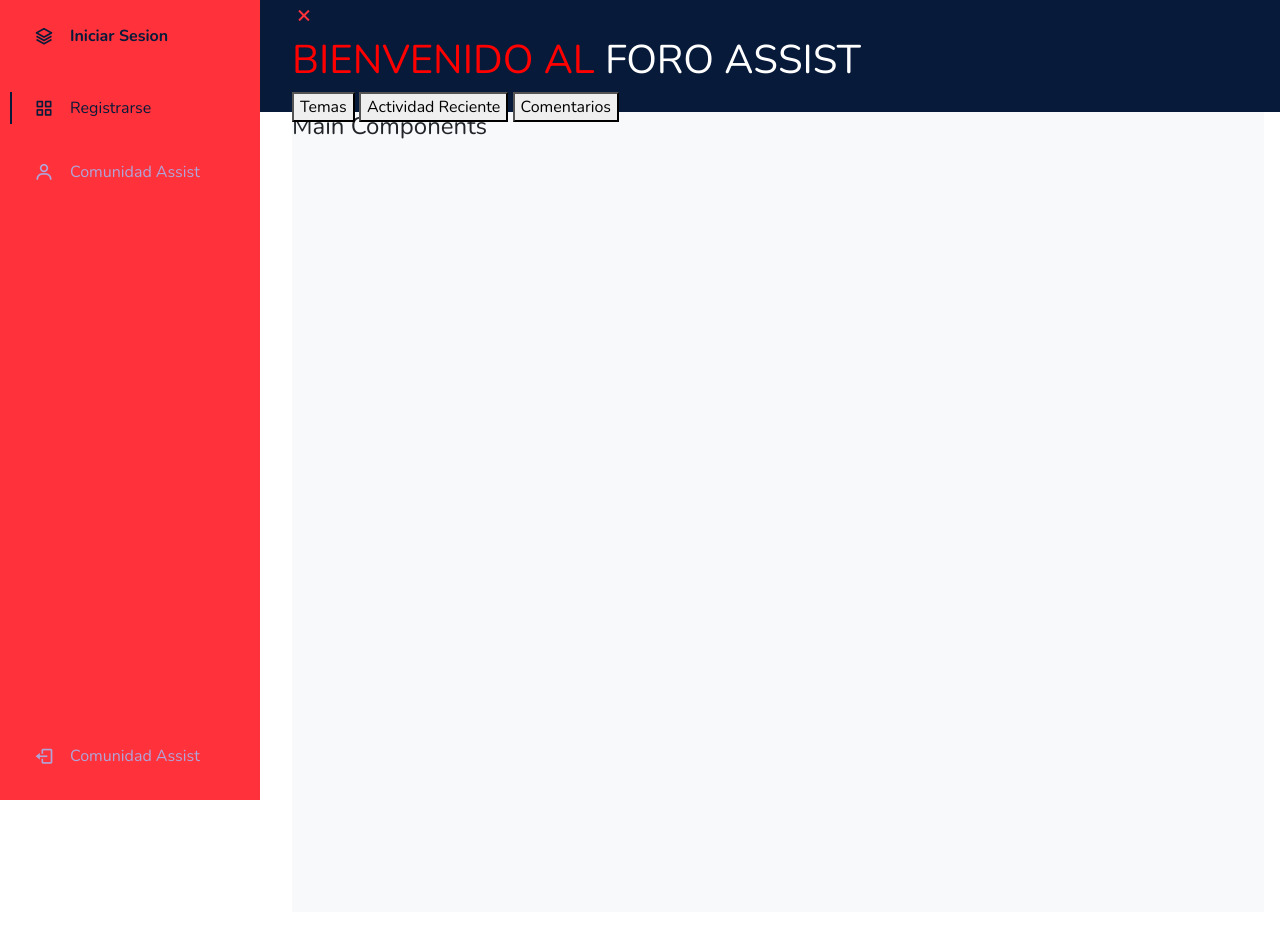
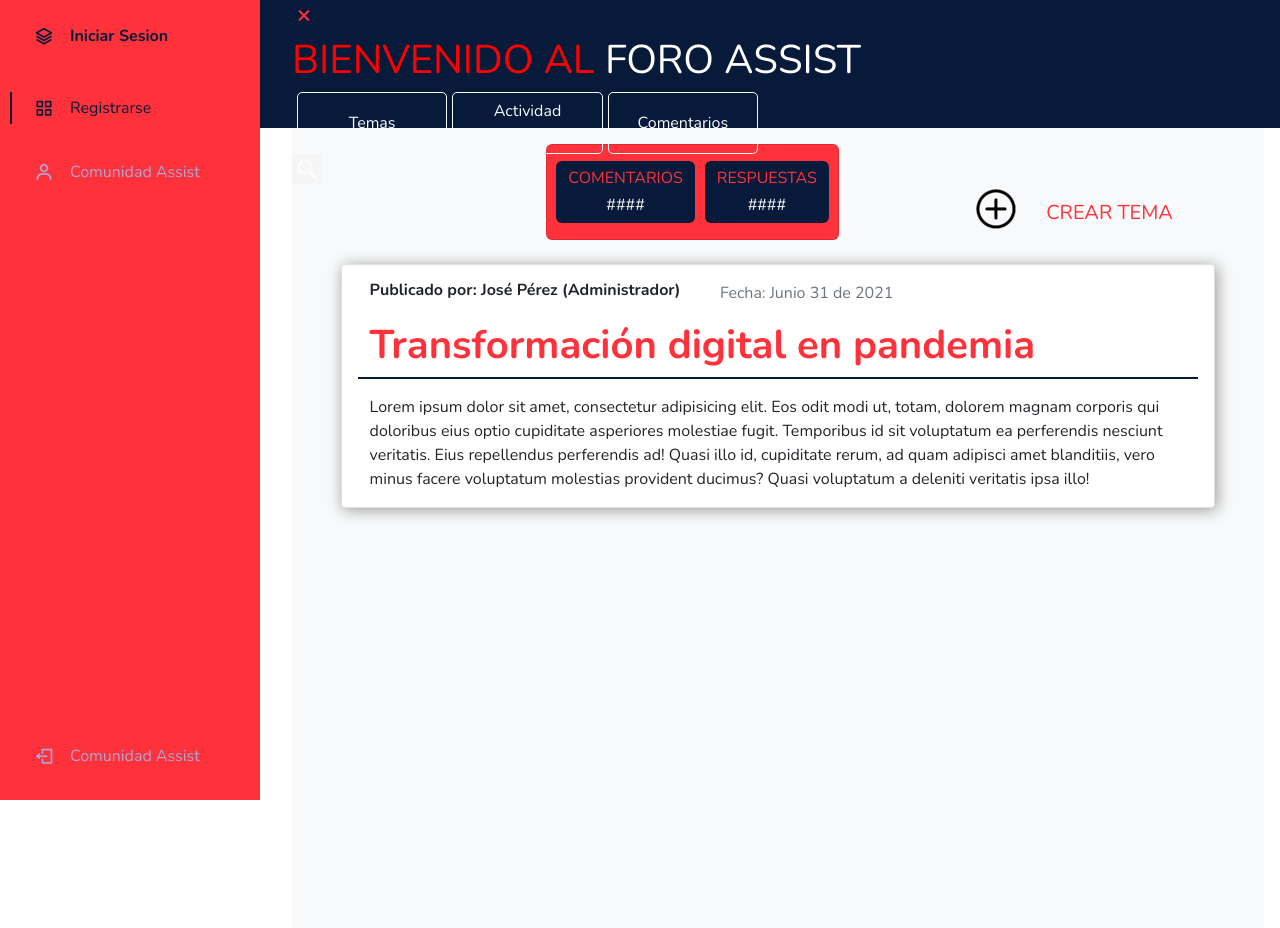
Before and after one commit to erickdara/foro, a PHP site: page / in a window 1280 px wide. Before the commit the page ends 800 px from the top, so only its background shows below. Run offline with PHP 8.4, Linux system fonts and the light colour scheme.

Commit message:
Se implemento la pantalla de temas

```diff
--- a/css/styles.css
+++ b/css/styles.css
@@ -1,7 +1,7 @@
 @import url("https://fonts.googleapis.com/css2?family=Nunito:wght@400;600;700&display=swap");
 
 :root {
-  --header-height: 6rem;
+  --header-height: 7rem;
   --nav-width: 104px;
   --first-color: rgb(255 50 59);
   --first-color-light: #afa5d9;
@@ -184,3 +184,62 @@ a {
     padding-left: calc(var(--nav-width) + 188px);
   }
 }
+
+.btn-nav{
+  margin-left: 5px;
+  border-radius: 5px;
+}
+
+.btn-nav:hover{
+  background-color: rgb(255, 50, 59);
+  color: #fff;
+}
+
+.num-commentary, .num-answer{
+  background-color: rgb(7, 26, 57);
+  margin-left: 5px;
+  margin-right: 5px;
+  border-radius: 6px;
+}
+
+.titulo{
+  color: rgb(255 50 59);
+}
+
+.info{
+  background-color: rgb(255 50 59);
+  border-radius: 6px;
+}
+
+.img-add-tema{
+  background-image: rgb(255 50 59);
+}
+
+.text-add-tema{
+  color: rgb(255 50 59);
+}
+
+.text-add-tema:hover{
+  color: rgb(7, 26, 57);
+}
+
+.container {
+  width: 90%;
+}
+
+.titulo-tema{
+  border-bottom: 2px solid rgb(7, 26, 57);
+}
+
+.tema-informacion{
+  box-shadow: 2px 2px 15px #999;
+}
+
+.img-busqueda{
+  width: 30px;
+  height: 30px;
+}
+
+.bt-nav{
+
+}
--- a/index.html
+++ b/index.html
@@ -14,12 +14,29 @@
 
 <body id="body-pd">
     <header class="header" id="header">
-        <div class="header_toggle"> <i class='bx bx-menu' id="header-toggle"></i> </div>
-        <h1 id="title"><span style="color:red;">BIENVENIDO AL</span> <span style="color: white;">FORO ASSIST</span></h1>
-        <button>Temas</button>
-        <button>Actividad Reciente</button>
-        <button>Comentarios</button>
-        <!-- <div class="header_img"> <img src="https://i.imgur.com/hczKIze.jpg" alt=""> </div> -->
+        <div class="row">
+            <div class="col-md-12">
+                <div class="header_toggle"> <i class='bx bx-menu' id="header-toggle"></i> </div>
+                <h1 id="title"><span style="color:red;">BIENVENIDO AL</span> <span style="color: white;">FORO ASSIST</span></h1>
+                <!-- <div class="header_img"> <img src="https://i.imgur.com/hczKIze.jpg" alt=""> </div> -->
+            </div>
+            <div class="row">
+                <div class="btn-group">
+                    <div class="col-md-2 d-grid">
+                        <button type="button" class="btn btn-outline-light btn-nav">Temas</button>
+                    </div>
+                    <div class="col-md-2 d-grid">
+                        <button type="button" class="btn btn-outline-light btn-nav">Actividad Reciente</button>
+                    </div>
+                    <div class="col-md-2 d-grid">
+                        <button type="button" class="btn btn-outline-light btn-nav">Comentarios</button>
+                    </div>
+                </div>
+                <div class="col-md-2">
+                        <img class="img img-busqueda"  src="img/Busqueda.png" alt="">
+                </div>
+            </div>
+        </div>
     </header>
     <div class="l-navbar" id="nav-bar">
         <nav class="nav">
@@ -35,7 +52,61 @@
     </div>
     <!--Container Main start-->
     <div class="height-100 bg-light">
-        <h4>Main Components</h4>
+
+        <div class="container">
+
+            <div class="row d-flex justify-content-end">
+                <div class="col-md-5 mt-3 d-flex justify-content-end">
+                    <div class="card info">
+                        <div class="row card-body d-flex">
+                            <div class="col num-commentary pt-2">
+                                <h6 class="text-center titulo">COMENTARIOS</h6>
+                                <h6 class="text-center text-light">####</h6>
+                            </div>
+                            <div class="col num-answer pt-2">
+                                <h6 class="text-center titulo">RESPUESTAS</h6>
+                                <h6 class="text-center text-light">####</h6>
+                            </div>
+                        </div>
+                    </div>
+                </div>
+                <div class="col-md-5 d-flex align-items-end justify-content-center">
+                    <div class="row tema">
+                        <div class="col-md-6 d-flex justify-content-end btn">
+                        <img class="img img-add-tema" src="img/agregar.png" alt="">
+                        </div>
+                        <div class="col-md-6 d-flex justify-content-start align-items-end btn">
+                                <h5 class="text-center text-add-tema text-nowrap">CREAR TEMA</h5>
+                        </div>
+                    </div>
+                </div>
+            </div>
+
+            <div class="row mt-4 d-flex justify-content-start">
+                <div class="card tema-informacion">
+                    <div class="card-body">
+                        <div class="row">
+                            <div class="col-5 ">
+                                <h6><strong>Publicado por: José Pérez (Administrador)</strong></h6>
+                            </div>
+                            <div class="col-7">
+                                <p class="fs-6 text-muted">Fecha: Junio 31 de 2021</p>
+                            </div>
+                        </div>
+                        <div class="row titulo titulo-tema">
+                            <div class="col">
+                                <h1><strong>Transformación digital en pandemia</strong></h1>
+                            </div>
+                        </div>
+                        <div class="row cuerpo-tema mt-3">
+                            <div class="col">
+                                Lorem ipsum dolor sit amet, consectetur adipisicing elit. Eos odit modi ut, totam, dolorem magnam corporis qui doloribus eius optio cupiditate asperiores molestiae fugit. Temporibus id sit voluptatum ea perferendis nesciunt veritatis. Eius repellendus perferendis ad! Quasi illo id, cupiditate rerum, ad quam adipisci amet blanditiis, vero minus facere voluptatum molestias provident ducimus? Quasi voluptatum a deleniti veritatis ipsa illo!
+                            </div>
+                        </div>
+                    </div>
+                </div>
+            </div>
+        </div>
     </div>
     <!--Container Main end-->
 
```
Also changed, not shown: img/Busqueda.png (added), img/agregar.ico (added), img/agregar.png (added).
